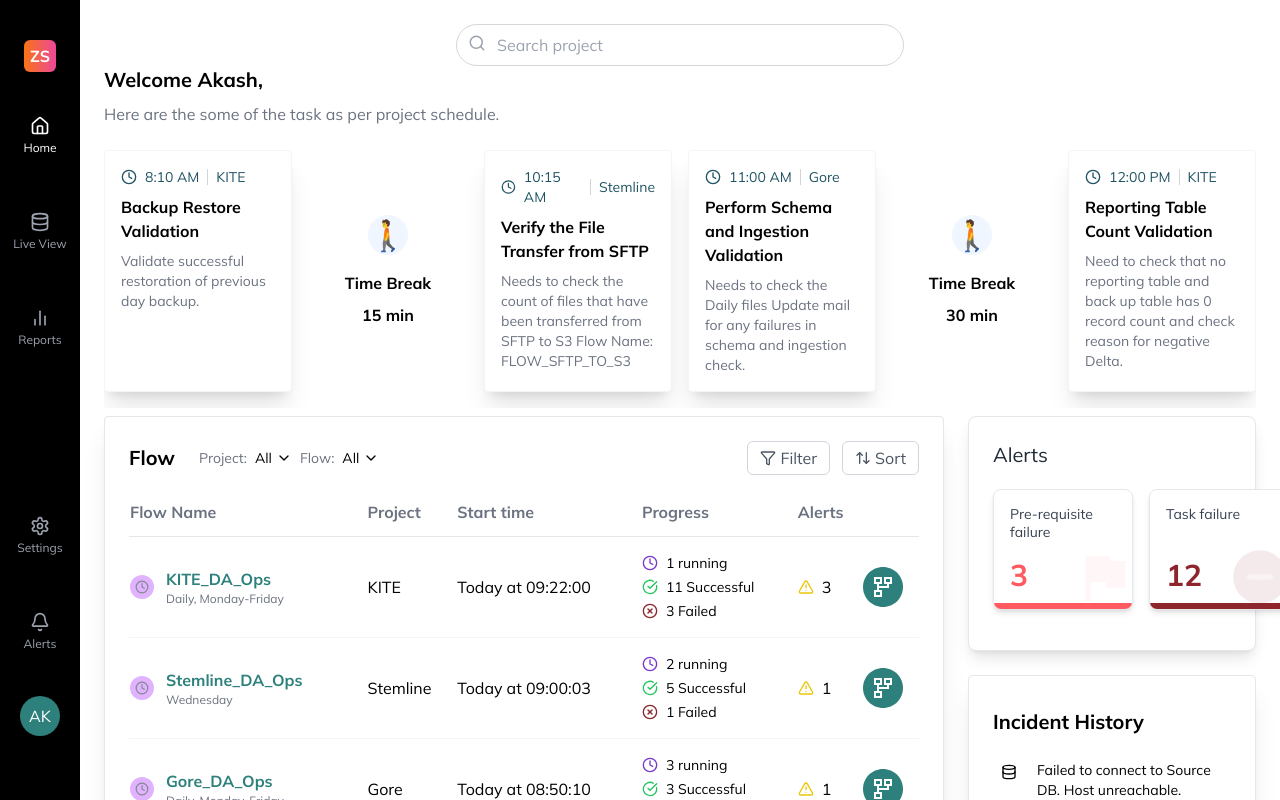
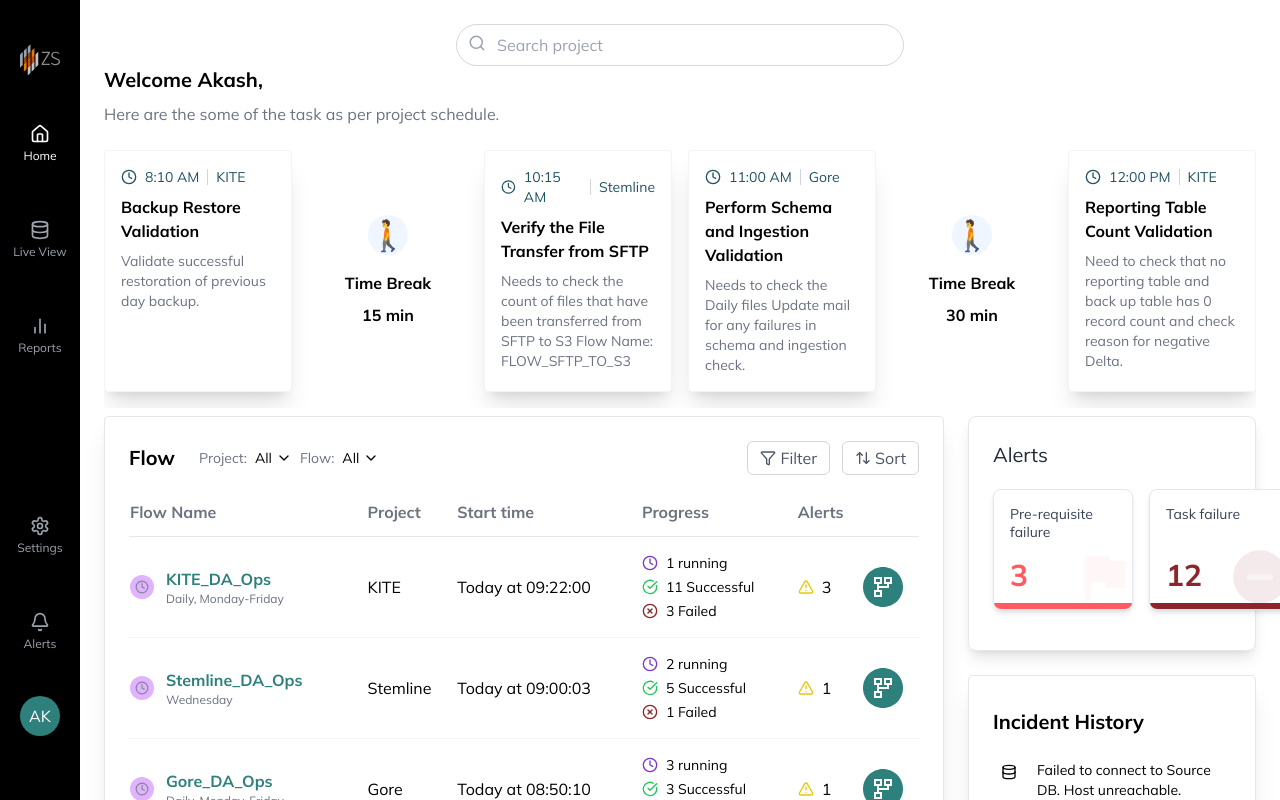
Before and after one commit to ashutoshzxc01ofc/demo-repo, a React (Vite) app: page / in a window 1280 px wide. Built offline with nearby package versions, Linux system fonts and the light colour scheme.

Commit message:
Update App.jsx

```diff
--- a/src/App.jsx
+++ b/src/App.jsx
@@ -26,16 +26,52 @@ export default function App() {
   );
 }
 
+const MyCustomIcon = ({ className, ...props }) => (
+  <svg
+    xmlns="http://www.w3.org/2000/svg"
+    viewBox="0 0 48 38" // Keep viewBox for scaling
+    fill="none"       // Keep fill="none" as paths have specific fills
+    className={className} // Use className for sizing/styling
+    {...props}          // Pass other props like aria-hidden, etc.
+  >
+    <g clipPath="url(#clip0_5084_12800)"> {/* Use camelCase for clipPath */}
+      <path d="M21.9004 25.0713V9.21973L18.5972 12.4944V28.346L21.9004 25.0713Z" fill="#C1C5C8"/>
+      <path d="M25.916 25.0706V23.4676L33.91 10.7336H26.23V9.21899H35.84V10.6443L27.7796 23.5572H35.84V25.071L25.916 25.0706Z" fill="#898A8D"/>
+      <path d="M47.9468 21.7085C47.6064 23.9294 45.5204 25.325 42.5984 25.325C40.1932 25.325 38.6192 24.7234 37.1132 23.2298L38.2824 22.0706C39.6084 23.3857 40.8448 23.8096 42.6424 23.8096C44.492 23.8096 45.7876 23.0767 46.1692 21.8104C46.2191 21.6417 46.249 21.4677 46.2584 21.2921C46.2883 20.869 46.2246 20.4445 46.0716 20.0484C45.9552 19.7264 45.5892 19.2972 45.3068 19.1065C44.684 18.6544 43.7932 18.2736 42.878 17.9651L41.0912 17.3583C39.8872 16.9435 38.9872 16.3748 38.4028 15.6653C37.7144 14.8301 37.4808 13.6129 37.6828 12.3859C37.6828 12.3776 37.6972 12.3018 37.6972 12.3018C38.1976 10.1999 39.9396 8.96533 42.6772 8.96533C44.7228 8.96533 45.8572 9.57528 47.2284 10.8011L46.1268 11.8933C45.138 11.0018 44.296 10.4363 42.6096 10.4363C40.6168 10.4363 39.5156 11.4837 39.2976 12.8848C39.214 13.6609 39.4252 14.2396 39.8304 14.7317C40.2428 15.2342 40.9652 15.6383 41.7608 15.9136L43.4408 16.4791C44.6604 16.884 46.0008 17.5213 46.7476 18.1844C46.7476 18.1844 48.304 19.3809 47.9476 21.7069" fill="#898A8D"/>
+      <path d="M3.3032 25.0713V9.21973L0 12.4944V28.346L3.3032 25.0713Z" fill="#97A3AE"/>
+      <path d="M4.64917 32.9553L7.95237 29.6807V20.4612L4.64917 23.7362V32.9553Z" fill="#EC7700"/>
+      <path d="M7.95237 4.60962L4.64917 7.88464V17.1037L7.95237 13.8291V4.60962Z" fill="#97A3AE"/>
+      <path d="M4.64917 17.1037V23.7363L7.95237 20.4612V13.8291L4.64917 17.1037Z" fill="#96460A"/>
+      <path d="M9.29883 28.3457V37.5652L12.6016 34.2901V25.071L9.29883 28.3457Z" fill="#C1C5C8"/>
+      <path d="M9.29883 19.1266V21.7135L12.6016 18.4385V15.8516L9.29883 19.1266Z" fill="#EC7700"/>
+      <path d="M12.6016 0L9.29883 3.27502V12.4941L12.6016 9.21948V0Z" fill="#97A3AE"/>
+      <path d="M9.29883 28.3456L12.6016 25.071V18.4385L9.29883 21.7135V28.3456Z" fill="#C1531B"/>
+      <path d="M12.6016 15.8519V9.21973L9.29883 12.4944V19.1269L12.6016 15.8519Z" fill="#96460A"/>
+      <path d="M17.2508 20.4612L13.948 23.7362V32.9557L17.2508 29.6807V20.4612Z" fill="#C1C5C8"/>
+      <path d="M17.2508 13.8291V4.60962L13.948 7.88464V17.1037L17.2508 13.8291Z" fill="#EC7700"/>
+      <path d="M17.2508 13.8291L13.948 17.1037V23.7363L17.2508 20.4612V13.8291Z" fill="#C1531B"/>
+    </g>
+    <defs> {/* Include the definitions */}
+      <clipPath id="clip0_5084_12800"> {/* Ensure the ID matches the clipPath URL */}
+        <rect width="48" height="37.5652" fill="white"/>
+      </clipPath>
+    </defs>
+  </svg>
+);
+
+
+
 // 1. Layout Components
 function Sidebar() {
   return (
     <div className="w-20 bg-surface-surface-dl flex flex-col items-center py-4">
       <div className="mb-8 mt-6">
-        <div className="flex items-center justify-center">
+      <MyCustomIcon className="w-10 h-10" />
+       {/* <div className="flex items-center justify-center">
           <div className="h-8 w-8 bg-gradient-to-r from-orange-500 to-pink-500 rounded-md flex items-center justify-center text-white font-bold">
             ZS
           </div>
-        </div>
+        </div> */}
       </div>
 
       {/* <SidebarItem icon={<Home size={20} />} label="Home" active />
```
